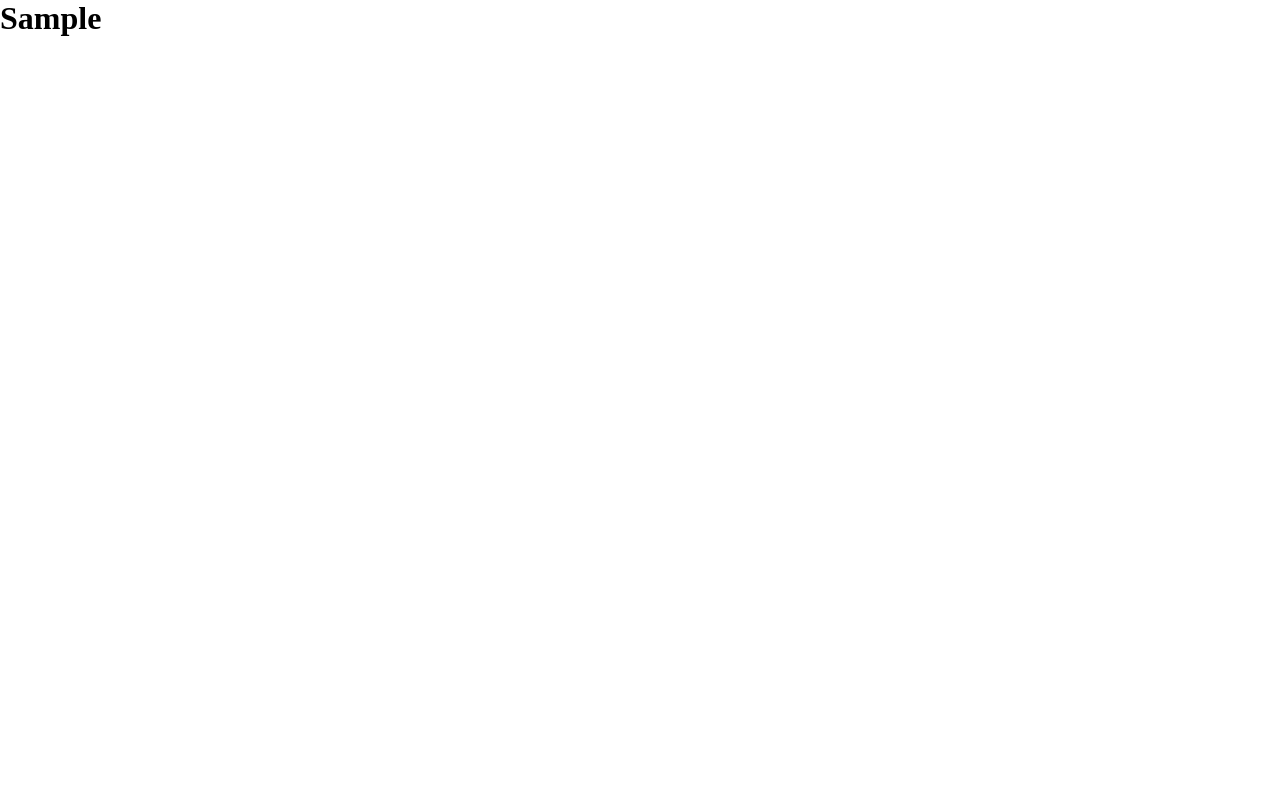
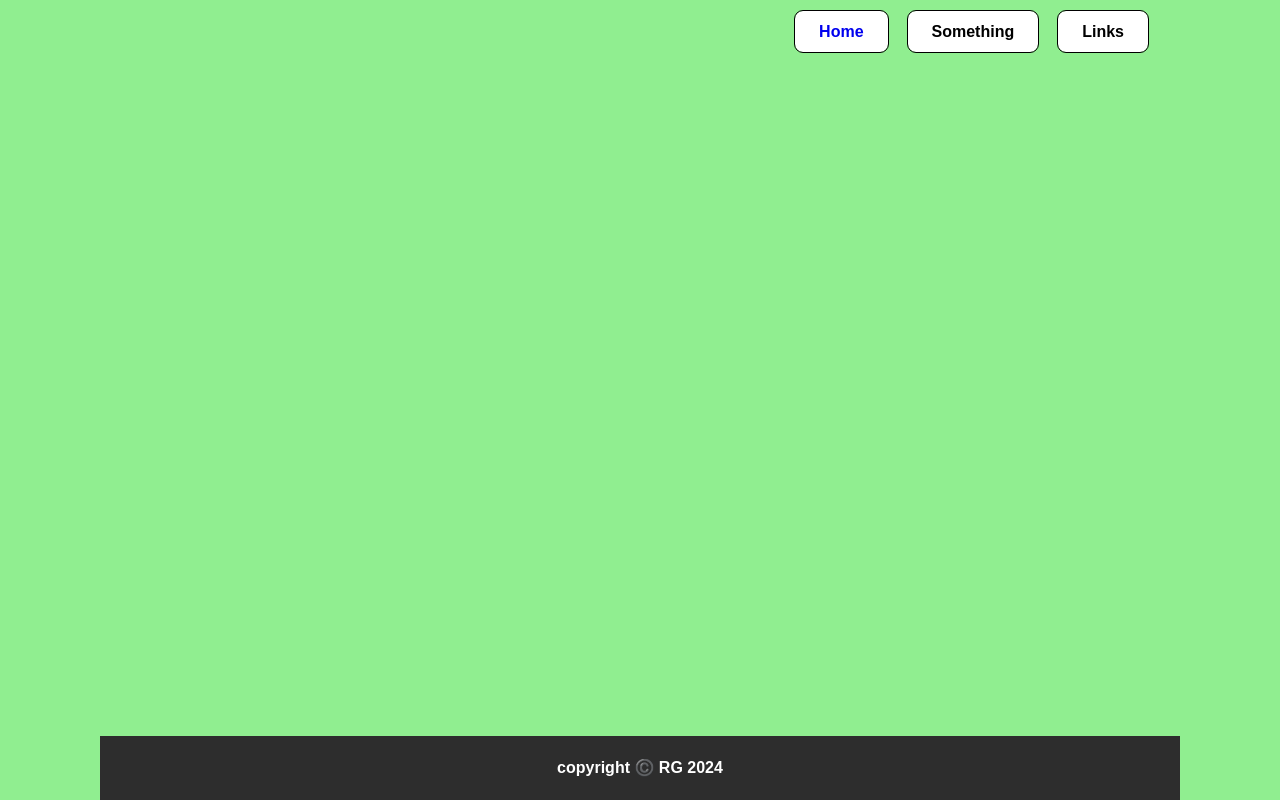
Before and after one commit to rickyg365/pwa_sample, a plain HTML site: page index.html in a window 1280 px wide. Drawn offline with Linux system fonts and the light colour scheme.

Commit message:
added html, css and basic layout

```diff
--- a/index.html
+++ b/index.html
@@ -9,6 +9,24 @@
         <title>Sample PWA</title>
     </head>
     <body>
-        <h1>Sample</h1>
+        <header>
+            <nav class="">
+                <ul class="nav-btn-container">
+                    <li class="nav-btn-wrap">
+                        <a class="nav-btns" href=".">Home</a>
+                    </li>
+                    <li class="nav-btn-wrap">
+                        <a class="nav-btns">Something</a>
+                    </li>
+                    <li class="nav-btn-wrap"><a class="nav-btns">Links</a></li>
+                </ul>
+            </nav>
+        </header>
+        <main>
+            <!-- <div class="sample-div"></div> -->
+        </main>
+        <footer class="flex-ctr">
+            <p class="footer-copyright">copyright ©️ RG 2024</p>
+        </footer>
     </body>
 </html>
--- a/style.css
+++ b/style.css
@@ -1,9 +1,115 @@
 :root {
+    --header-height: 64px;
+    --footer-height: 64px;
+
+    --max-width: 1080px;
+
+    --bkg-clr: lightgreen;
 }
 
 * {
     margin: 0;
     padding: 0;
 
+    list-style: none;
+
     box-sizing: border-box;
 }
+
+h1,
+h2,
+h3,
+p,
+li {
+    font-family: Arial, Helvetica, sans-serif;
+    line-height: 1.2rem;
+}
+
+a {
+    text-decoration: none;
+}
+
+.flex-ctr {
+    display: flex;
+    align-items: center;
+    justify-content: center;
+}
+
+body {
+    display: flex;
+    flex-direction: column;
+    align-items: center;
+    background-color: var(--bkg-clr);
+}
+
+header {
+    width: 100%;
+    max-width: var(--max-width);
+    height: var(--header-height);
+    /* background-color: lightgreen; */
+}
+
+nav {
+    padding: 0 2rem;
+    width: 100%;
+    height: 100%;
+    display: flex;
+    align-items: center;
+    justify-content: end;
+    /* background-color: lightblue; */
+}
+
+.nav-btn-container {
+    display: flex;
+    gap: 20px;
+    align-items: center;
+    justify-content: space-between;
+
+    /* background-color: lightsalmon; */
+}
+
+.nav-btn-wrap {
+}
+
+.nav-btns {
+    font-weight: 600;
+    padding: 0.75rem 1.5rem;
+    border-radius: 8px;
+    outline: 1.5px solid black;
+    background-color: white;
+}
+
+.nav-btns:visited {
+    color: black;
+}
+
+.nav-btns:active {
+    outline: none;
+}
+
+main {
+    width: 100%;
+    max-width: var(--max-width);
+    padding: 0 2rem;
+    min-height: calc(100vh - (var(--header-height) + var(--footer-height)));
+    background-color: var(--bkg-clr);
+}
+
+.sample-div {
+    width: 100px;
+    height: 100px;
+    background-color: lightgoldenrodyellow;
+    outline: 1px solid black;
+}
+
+footer {
+    width: 100%;
+    max-width: var(--max-width);
+    height: var(--footer-height);
+    background-color: #2d2d2d;
+}
+
+.footer-copyright {
+    font-weight: 600;
+    color: white;
+}
```
Also changed, not shown: script.js (added).
